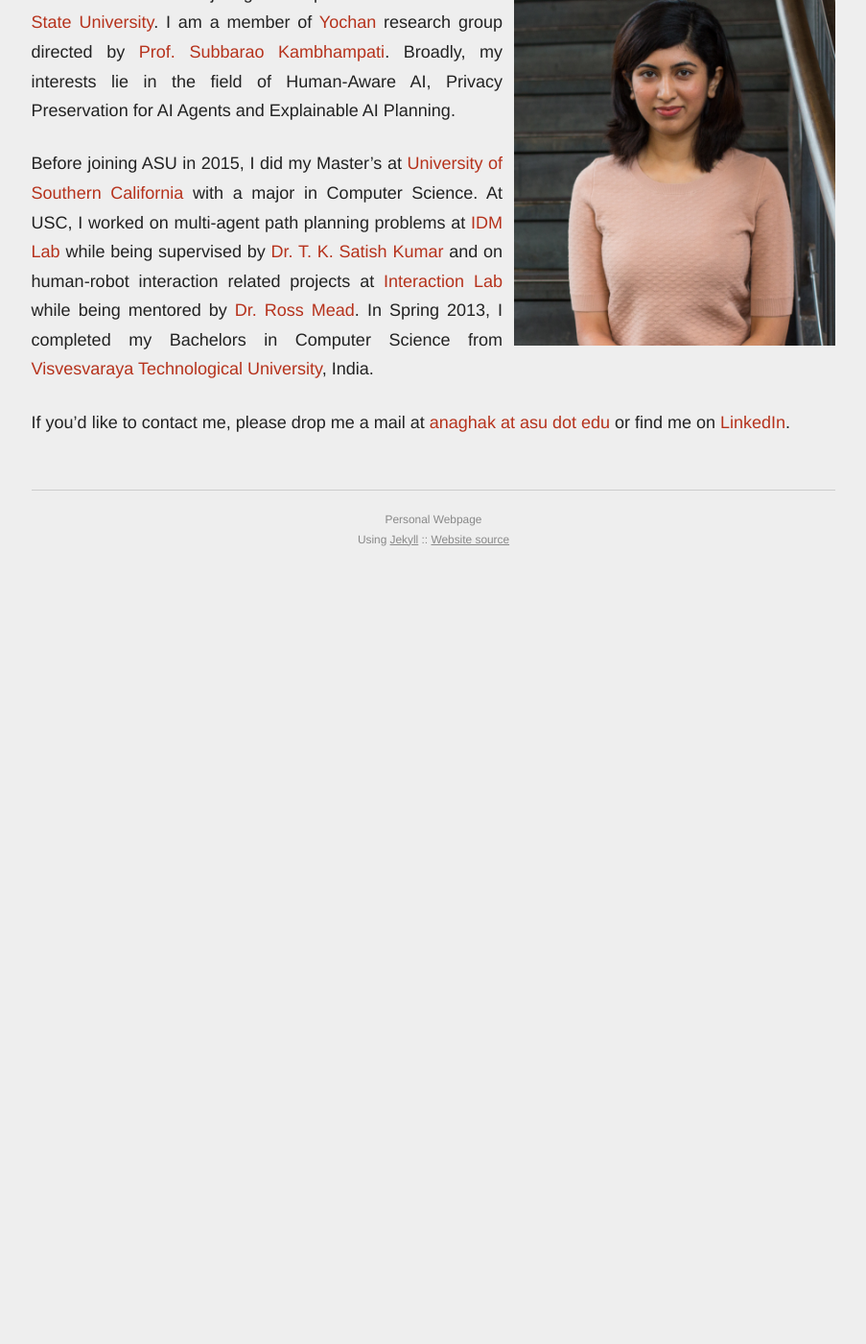
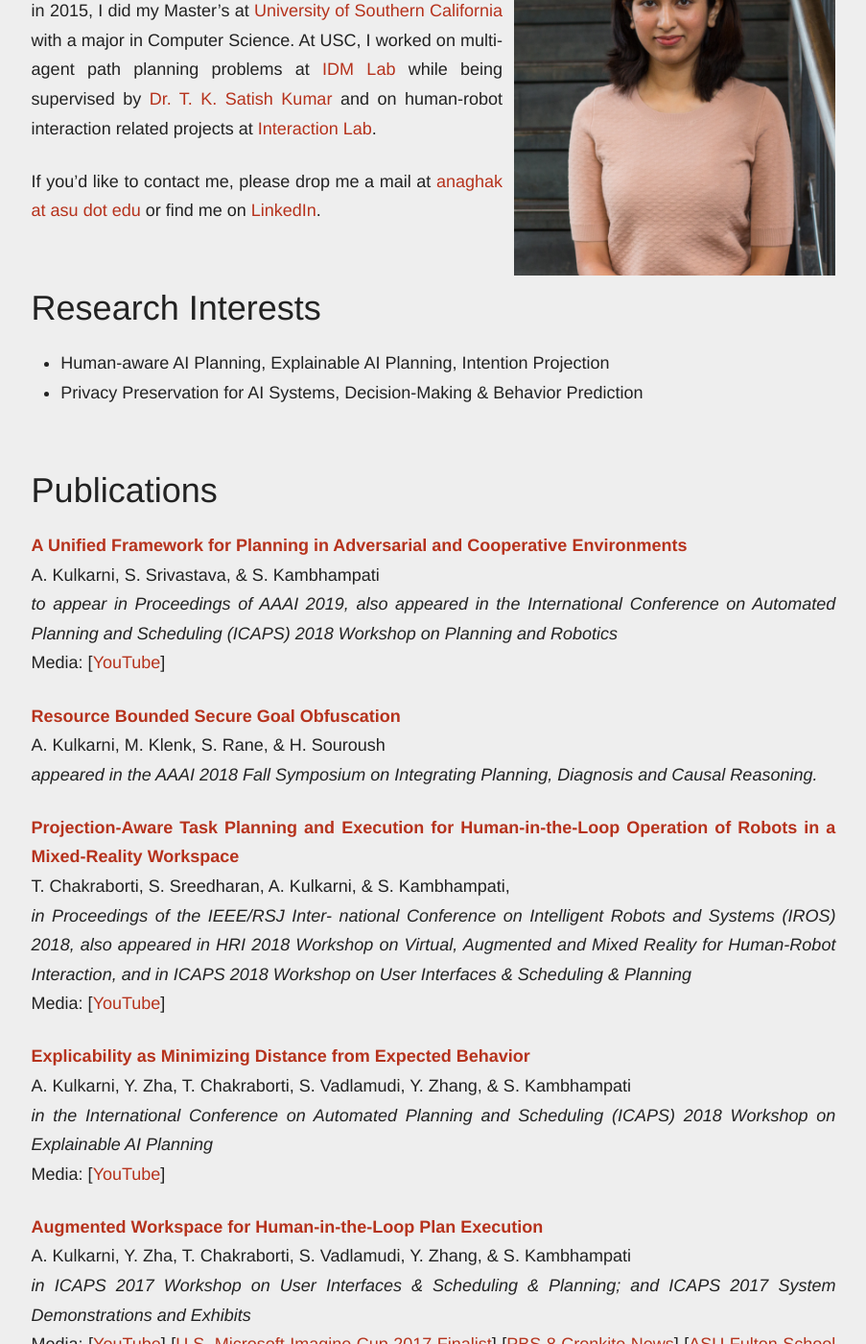
Before and after one commit to AnaghaK/anaghak.github.io, a Jekyll site: the page built from index.md, in a window 1280 px wide and 1400 px high, scrolled down 270 px. Shown: the whole window at 96% size, without its empty margins (188-1091 px from the left). Built offline with Jekyll 4.4.1, drawn with Linux system fonts in a browser that asks for light colours; before the commit the page ends 900 px from its top, so only the background shows below that; some of the changed text lies outside the part shown.

Commit message:
one-page website

```diff
--- a/_includes/nav.html
+++ b/_includes/nav.html
@@ -8,7 +8,22 @@
     {% endfor %}
     </ul>
     {% else %}
-     <li><a href="{{ menu_item.href | prepend: site.baseurl }}" class="page-link">{{ menu_item.title }}</a>
+    {% if menu_item.identifier %}
+    <li><a href="{{ menu_item.href | prepend: site.baseurl }}" id="{{ menu_item.identifier }}" class="page-link">{{ menu_item.title }}</a>
+    <script
+    src="https://code.jquery.com/jquery-1.12.4.js"
+    integrity="sha256-Qw82+bXyGq6MydymqBxNPYTaUXXq7c8v3CwiYwLLNXU="
+        crossorigin="anonymous"></script>
+    <script>
+    $("#publications-header").click(function() {
+        $('html, body').animate({
+            scrollTop: $("#publications").offset().top
+        }, 1000);
+    });
+    </script>
+    {% else %}
+    <li><a href="{{ menu_item.href | prepend: site.baseurl }}" id="{{ menu_item.identifier }}" target="_blank" class="page-link">{{ menu_item.title }}</a>
+    {% endif %}
     {% endif %}
     </li>
     {% endfor %}
--- a/index.md
+++ b/index.md
@@ -1,25 +1,89 @@
 ---
 layout: page
-title: Welcome!
+title:
 permalink: /
+
+pubs:
+
+    - title:   "A Unified Framework for Planning in Adversarial and Cooperative Environments"
+      author:  "A. Kulkarni, S. Srivastava, & S. Kambhampati"
+      journal: "to appear in Proceedings of AAAI 2019, also appeared in the International Conference on Automated Planning and Scheduling (ICAPS) 2018 Workshop on Planning and Robotics"
+      url:     "https://arxiv.org/pdf/1802.06137.pdf"
+      media:
+        - name: "YouTube"
+          url:  "https://youtu.be/9eteZS5Vw84"
+
+    - title:   "Resource Bounded Secure Goal Obfuscation"
+      author:  "A. Kulkarni, M. Klenk, S. Rane, & H. Souroush"
+      journal: "appeared in the AAAI 2018 Fall Symposium on Integrating Planning, Diagnosis and Causal Reasoning."
+      url:     "http://www.public.asu.edu/~akulka16/papers/parc-obfuscation-aaai.pdf"
+
+    - title:   "Projection-Aware Task Planning and Execution for Human-in-the-Loop Operation of Robots in a Mixed-Reality Workspace"
+      author:  "T. Chakraborti, S. Sreedharan, A. Kulkarni, & S. Kambhampati,"
+      journal: "in Proceedings of the IEEE/RSJ Inter- national Conference on Intelligent Robots and Systems (IROS) 2018, also appeared in HRI 2018 Workshop on Virtual, Augmented and Mixed Reality for Human-Robot Interaction, and in ICAPS 2018 Workshop on User Interfaces & Scheduling & Planning"
+      url:     "https://yochan-lab.github.io/papers/files/papers/projection-aware.pdf"
+      media:
+        - name: "YouTube"
+          url:  "https://www.dropbox.com/s/qmvme1f2duk3jmm/final_iros.mp4"
+
+    - title:   "Explicability as Minimizing Distance from Expected Behavior"
+      author:  "A. Kulkarni, Y. Zha, T. Chakraborti, S. Vadlamudi, Y. Zhang, & S. Kambhampati"
+      journal: "in the International Conference on Automated Planning and Scheduling (ICAPS) 2018 Workshop on Explainable AI Planning"
+      url:     "https://arxiv.org/pdf/1611.05497.pdf"
+      media:
+        - name: "YouTube"
+          url:  "https://youtu.be/iLG-ANQtYms"
+
+    - title:   "Augmented Workspace for Human-in-the-Loop Plan Execution"
+      author:  "A. Kulkarni, Y. Zha, T. Chakraborti, S. Vadlamudi, Y. Zhang, & S. Kambhampati"
+      journal: "in ICAPS 2017 Workshop on User Interfaces & Scheduling & Planning; and ICAPS 2017 System Demonstrations and Exhibits"
+      url:     "https://arxiv.org/pdf/1703.08930.pdf"
+      media:
+        - name: "YouTube"
+          url:  "https://youtu.be/K3uWkos6q1g"
+        - name: "U.S. Microsoft Imagine Cup 2017 Finalist"
+          url:  "https://youtu.be/ps1xUEHpTEA"
+        - name: "PBS 8 Cronkite News"
+          url:  "https://youtu.be/CFAZSgn_8i0"
+        - name: "ASU Fulton School News"
+          url:  "https://fullcircle.asu.edu/students/asu-team-taking-concept-closer-human-robot-connection-u-s-imagine-cup-finals/"
+        - name: "ACM Tech News"
+          url:  "https://technews.acm.org/archives.cfm?fo=2017-04-apr/apr-17-2017.html"
+
+    - title:   "Plan Explicability and Predictability for Robot Task Planning"
+      author:  "Y. Zhang, S. Sreedharan, A. Kulkarni, T. Chakraborti, H. H. Zhuo, & S. Kambhampati"
+      journal: "in Proceedings of the IEEE International Conference on Robotics and Automation (ICRA) 2017, and also appeared in Robotics: Science and Systems (RSS) 2016 Workshop on Planning for Human-Robot Interaction: Shared Autonomy and Collaborative Robotics"
+      url:     "http://rakaposhi.eas.asu.edu/icra17-explicability.pdf"
+      media:
+        - name: "YouTube"
+          url:  "https://youtu.be/AAAwSVbAV7s"
+
+    - title:   "Explicable Plans for Human-Robot Teams"
+      author:  "A. Kulkarni"
+      journal: "in AIJ Student Spotlight, Robotics: Science and Systems (RSS) 2016 Workshop on Planning for Human-Robot Interaction: Shared Autonomy and Collaborative Robotics"
+      url:     "http://people.csail.mit.edu/cdarpino/RSS2016WorkshopHRcolla/abstracts/RSS16WS_AI_award_ExplicablePlans.pdf"
+      media:
+        - name: "YouTube"
+          url:  "https://youtu.be/EjuK9YDDJkA"
+
 ---
 
 {% include image.html url="images/anagha.jpg" caption="" max_width="3px" align="right" %}
 
-I am a PhD student majoring in Computer Science at [Arizona State University]. I am a member of [Yochan] research group directed by [Prof. Subbarao Kambhampati]. Broadly, my interests lie in the field of Human-Aware AI, Privacy Preservation for AI Agents and Explainable AI Planning.
+I am a PhD student majoring in Computer Science at [Arizona State University](http://www.asu.edu){:target="_blank"}. I am a member of [Yochan](https://yochan-lab.github.io/home/){:target="_blank"} research group directed by [Prof. Subbarao Kambhampati](http://rakaposhi.eas.asu.edu/){:target="_blank"}. Before joining ASU in 2015, I did my Master's at [University of Southern California](http://www.usc.edu){:target="_blank"} with a major in Computer Science. At USC, I worked on multi-agent path planning problems at [IDM Lab](http://idm-lab.org){:target="_blank"} while being supervised by [Dr. T. K. Satish Kumar](https://www.tkskwork.org/){:target="_blank"} and on human-robot interaction related projects at [Interaction Lab](http://robotics.usc.edu/interaction/){:target="_blank"}.
 
-Before joining ASU in 2015, I did my Master's at [University of Southern California] with a major in Computer Science. At USC, I worked on multi-agent path planning problems at [IDM Lab] while being supervised by [Dr. T. K. Satish Kumar] and on human-robot interaction related projects at [Interaction Lab] while being mentored by [Dr. Ross Mead]. In Spring 2013, I completed my Bachelors in Computer Science from [Visvesvaraya Technological University], India.
+If you'd like to contact me, please drop me a mail at [anaghak at asu dot edu](mailto:anaghak@asu.edu) or find me on [LinkedIn](https://www.linkedin.com/in/anaghapk){:target="_blank"}.
 
-If you'd like to contact me, please drop me a mail at [anaghak at asu dot edu] or find me on [LinkedIn].
+# Research Interests
+* Human-aware AI Planning, Explainable AI Planning, Intention Projection
+* Privacy Preservation for AI Systems, Decision-Making & Behavior Prediction
 
-[Arizona State University]: http://www.asu.edu
-[Yochan]: https://yochan-lab.github.io/home/
-[Prof. Subbarao Kambhampati]: http://rakaposhi.eas.asu.edu/
-[University of Southern California]: http://www.usc.edu
-[IDM Lab]: http://idm-lab.org
-[Dr. T. K. Satish Kumar]: https://www.tkskwork.org/
-[Interaction Lab]: http://robotics.usc.edu/interaction/
-[Dr. Ross Mead]: http://robotics.usc.edu/~rossmead/
-[Visvesvaraya Technological University]: http://vtu.ac.in
-[anaghak at asu dot edu]: mailto:anaghak@asu.edu
-[LinkedIn]: https://www.linkedin.com/in/anaghapk
+# <a name="publications"></a>Publications
+
+{% for pub in page.pubs %}
+[**{{pub.title}}**]({% if pub.internal %}{{pub.url | prepend: site.baseurl}}{% else %}{{pub.url}}{% endif %}){:target="_blank"}<br />
+{{pub.author}}<br />
+*{{pub.journal}}*
+{% if pub.media %}<br />Media: {% for article in pub.media %}[[{{article.name}}]({{article.url}}){:target="_blank"}] {% endfor %}{% endif %}
+
+{% endfor %}
```
Also changed, not shown: _data/menu.yml (+4 -3 lines), cv.md (deleted, +0 -13 lines), other.md (deleted, +0 -19 lines), research.md (deleted, +0 -79 lines), 1 other file.
